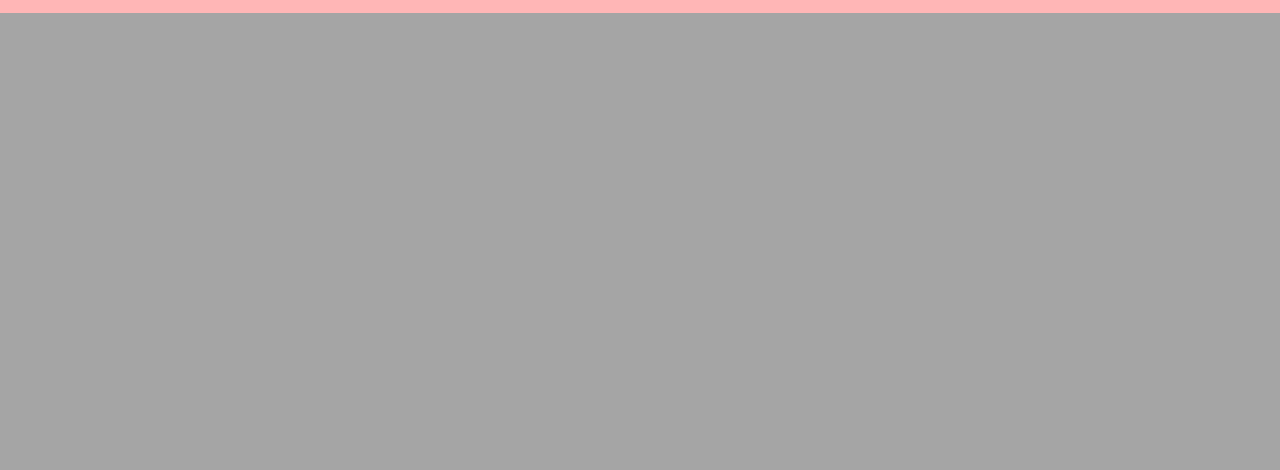
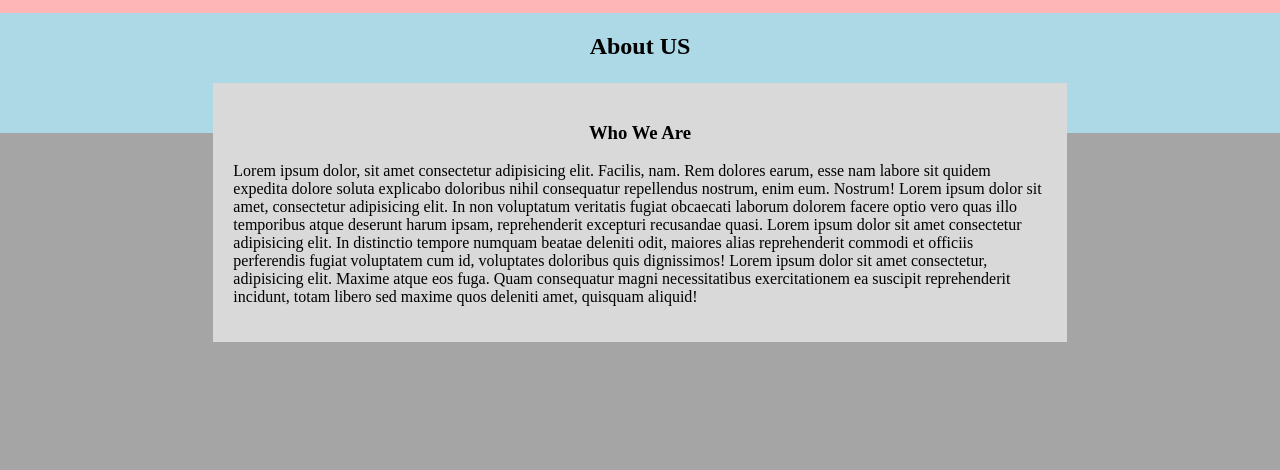
Before and after one commit to simonsd054c/2023-OCT-portfolio, a plain HTML site: page pages/about.html in a window 1280 px wide. Shown: the part 167-637 px from the top of the page. Drawn offline with Linux system fonts and the light colour scheme.

Commit message:
Add About Page

```diff
--- a/pages/about.html
+++ b/pages/about.html
@@ -16,6 +16,7 @@
         />
     </head>
     <body>
+        <div>
         <header>
             <div class="logo-name">
                 <a href="../index.html">
@@ -36,7 +37,37 @@
                 <a href="./contact.html">Contact</a>
             </nav>
         </header>
-        <main></main>
+        <main>
+            <section>
+                <div class="heading">
+                    <h2>About US</h2>
+                </div>
+                <div class="description">
+                    <h3>Who We Are</h3>
+                    <p>
+                        Lorem ipsum dolor, sit amet consectetur adipisicing
+                        elit. Facilis, nam. Rem dolores earum, esse nam labore
+                        sit quidem expedita dolore soluta explicabo doloribus
+                        nihil consequatur repellendus nostrum, enim eum.
+                        Nostrum! Lorem ipsum dolor sit amet, consectetur
+                        adipisicing elit. In non voluptatum veritatis fugiat
+                        obcaecati laborum dolorem facere optio vero quas illo
+                        temporibus atque deserunt harum ipsam, reprehenderit
+                        excepturi recusandae quasi. Lorem ipsum dolor sit amet
+                        consectetur adipisicing elit. In distinctio tempore
+                        numquam beatae deleniti odit, maiores alias
+                        reprehenderit commodi et officiis perferendis fugiat
+                        voluptatem cum id, voluptates doloribus quis
+                        dignissimos! Lorem ipsum dolor sit amet consectetur,
+                        adipisicing elit. Maxime atque eos fuga. Quam
+                        consequatur magni necessitatibus exercitationem ea
+                        suscipit reprehenderit incidunt, totam libero sed maxime
+                        quos deleniti amet, quisquam aliquid!
+                    </p>
+                </div>
+            </section>
+        </main>
+        </div>
         <footer>
             <div class="social-media">
                 <a href="https://www.facebook.com" target="_blank">
--- a/styles/pages/about.scss
+++ b/styles/pages/about.scss
@@ -1 +1,30 @@
 @import "../../index";
+
+main {
+    section {
+        display: grid;
+        grid-template-columns: 1fr 4fr 1fr;
+        grid-template-rows: 70px 50px 1fr;
+    }
+
+    .heading {
+
+        background-color: lightblue;
+        text-align: center;
+
+        grid-column: 1 / -1;
+        grid-row: 1 / 3;
+    }
+
+    .description {
+        background-color: $secondary-color;
+        padding: 20px;
+
+        grid-row: 2 / -1;
+        grid-column: 2 / 3;
+
+        h3 {
+            text-align: center;
+        }
+    }
+}
```
Also changed, not shown: styles/pages/about.css.
